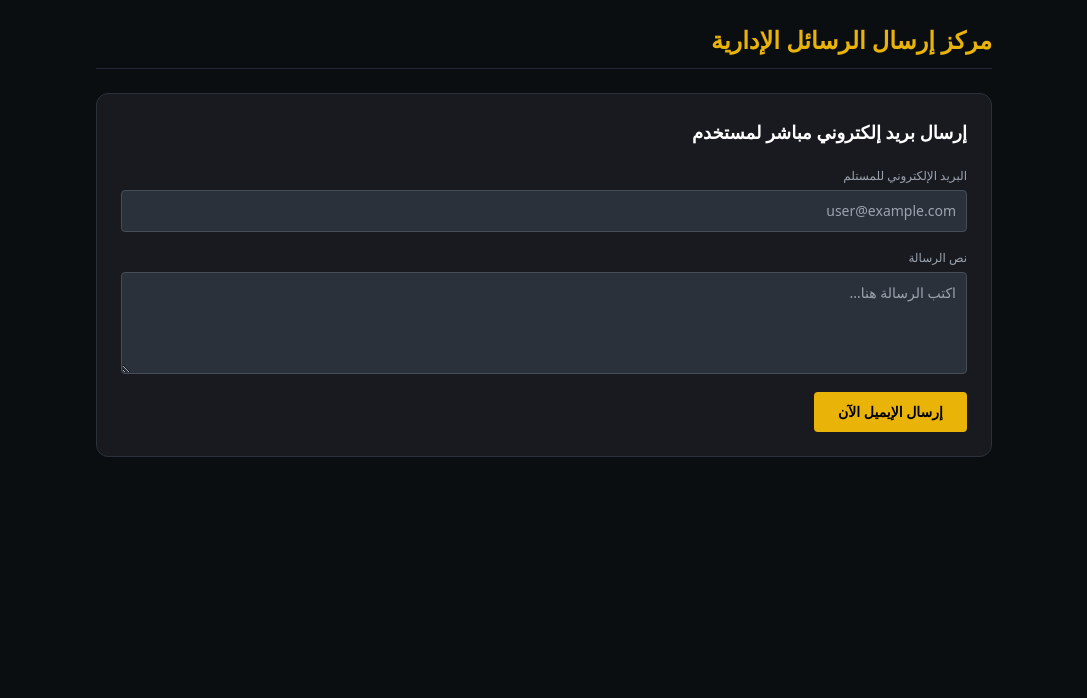
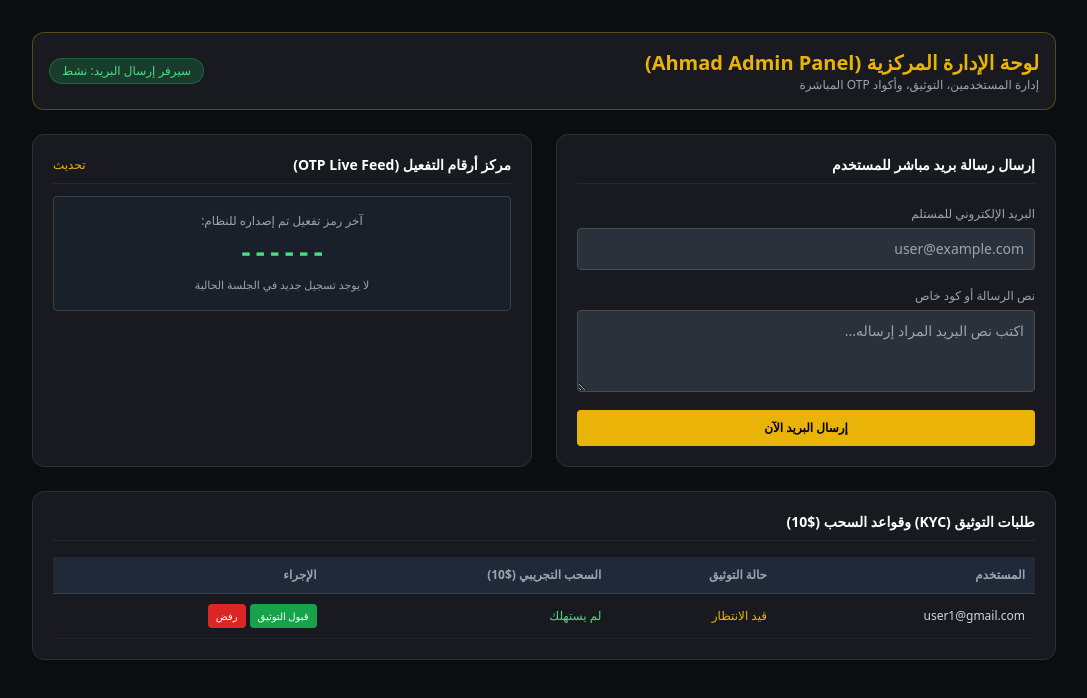
Before and after one commit to Twasol1/Q, a website: page ahmad.html in a window 1280 px wide. Shown: the whole page, without its empty margins (96-1183 px from the left). Drawn offline with nearby package versions, Linux system fonts and the light colour scheme.

Commit message:
Update ahmad.html

```diff
--- a/ahmad.html
+++ b/ahmad.html
@@ -3,7 +3,7 @@
 <head>
     <meta charset="UTF-8">
     <meta name="viewport" content="width=device-width, initial-scale=1.0">
-    <title>لوحة تحكم الأدمن - البريد</title>
+    <title>لوحة تحكم الأدمن - ahmad.html</title>
     <script src="https://cdn.tailwindcss.com"></script>
     <script type="text/javascript" src="https://cdn.jsdelivr.net/npm/@emailjs/browser@3/dist/email.min.js"></script>
     <style>
@@ -12,7 +12,7 @@
         .okx-input { background: #2b313a; border: 1px solid #474d57; color: #fff; }
     </style>
 </head>
-<body class="p-6">
+<body class="p-4 md:p-8">
 
     <script type="text/javascript">
         (function(){
@@ -20,22 +20,74 @@
         })();
     </script>
 
-    <div class="max-w-4xl mx-auto space-y-6">
-        <h1 class="text-2xl font-bold text-yellow-500 border-b border-gray-800 pb-3">مركز إرسال الرسائل الإدارية</h1>
+    <div class="max-w-5xl mx-auto space-y-6">
+        <header class="okx-card p-4 rounded-xl flex justify-between items-center border-b border-yellow-500/30">
+            <div>
+                <h1 class="text-xl font-bold text-yellow-500">لوحة الإدارة المركزية (Ahmad Admin Panel)</h1>
+                <p class="text-xs text-gray-400">إدارة المستخدمين، التوثيق، وأكواد OTP المباشرة</p>
+            </div>
+            <span class="text-xs bg-green-500/20 text-green-400 px-3 py-1 rounded-full border border-green-500/30">سيرفر إرسال البريد: نشط</span>
+        </header>
 
-        <div class="okx-card p-6 rounded-xl space-y-4">
-            <h3 class="text-lg font-bold text-white">إرسال بريد إلكتروني مباشر لمستخدم</h3>
+        <div class="grid grid-cols-1 md:grid-cols-2 gap-6">
+
+            <!-- Send Direct Email Box -->
+            <div class="okx-card p-5 rounded-xl space-y-4">
+                <h3 class="text-sm font-bold text-white border-b border-gray-800 pb-2">إرسال رسالة بريد مباشر للمستخدم</h3>
                 <form onsubmit="sendAdminEmail(event)" class="space-y-3">
                     <div>
                         <label class="text-xs text-gray-400">البريد الإلكتروني للمستلم</label>
                         <input type="email" id="targetEmail" required class="w-full p-2.5 rounded okx-input text-sm mt-1" placeholder="user@example.com">
                     </div>
                     <div>
-                    <label class="text-xs text-gray-400">نص الرسالة</label>
-                    <textarea id="emailMessage" rows="4" required class="w-full p-2.5 rounded okx-input text-sm mt-1" placeholder="اكتب الرسالة هنا..."></textarea>
+                        <label class="text-xs text-gray-400">نص الرسالة أو كود خاص</label>
+                        <textarea id="emailMessage" rows="3" required class="w-full p-2.5 rounded okx-input text-sm mt-1" placeholder="اكتب نص البريد المراد إرساله..."></textarea>
                     </div>
-                <button type="submit" class="px-6 py-2.5 bg-yellow-500 text-black font-bold rounded hover:bg-yellow-400 text-sm">إرسال الإيميل الآن</button>
+                    <button type="submit" class="w-full py-2.5 bg-yellow-500 hover:bg-yellow-400 text-black font-bold rounded text-xs">إرسال البريد الآن</button>
                 </form>
+            </div>
+
+            <!-- OTP Code Live Center -->
+            <div class="okx-card p-5 rounded-xl space-y-3">
+                <div class="flex justify-between items-center border-b border-gray-800 pb-2">
+                    <h3 class="text-sm font-bold text-white">مركز أرقام التفعيل (OTP Live Feed)</h3>
+                    <button onclick="loadLastOTP()" class="text-xs text-yellow-500 hover:underline">تحديث</button>
+                </div>
+                <div id="otpBox" class="p-4 bg-gray-800/40 rounded border border-gray-700 text-center space-y-2">
+                    <p class="text-xs text-gray-400">آخر رمز تفعيل تم إصداره للنظام:</p>
+                    <div id="otpValue" class="text-2xl font-mono font-bold text-green-400">------</div>
+                    <p id="otpUser" class="text-[11px] text-gray-400">لا يوجد تسجيل جديد في الجلسة الحالية</p>
+                </div>
+            </div>
+
+        </div>
+
+        <!-- Management Tables -->
+        <div class="okx-card p-5 rounded-xl space-y-4">
+            <h3 class="text-sm font-bold text-white border-b border-gray-800 pb-2">طلبات التوثيق (KYC) وقواعد السحب ($10)</h3>
+            <div class="overflow-x-auto">
+                <table class="w-full text-right text-xs text-gray-300">
+                    <thead class="bg-gray-800 text-gray-400 border-b border-gray-700">
+                        <tr>
+                            <th class="p-2.5">المستخدم</th>
+                            <th class="p-2.5">حالة التوثيق</th>
+                            <th class="p-2.5">السحب التجريبي ($10)</th>
+                            <th class="p-2.5">الإجراء</th>
+                        </tr>
+                    </thead>
+                    <tbody>
+                        <tr class="border-b border-gray-800/60">
+                            <td class="p-2.5">user1@gmail.com</td>
+                            <td class="p-2.5"><span class="text-yellow-500">قيد الانتظار</span></td>
+                            <td class="p-2.5"><span class="text-green-400">لم يستهلك</span></td>
+                            <td class="p-2.5 flex gap-1">
+                                <button onclick="alert('تم قبول التوثيق!')" class="px-2 py-1 bg-green-600 text-white rounded text-[10px]">قبول التوثيق</button>
+                                <button onclick="alert('تم رفض التوثيق!')" class="px-2 py-1 bg-red-600 text-white rounded text-[10px]">رفض</button>
+                            </td>
+                        </tr>
+                    </tbody>
+                </table>
+            </div>
         </div>
     </div>
 
@@ -53,12 +105,23 @@
                 otp_code: "NOTICE",
                 message: message
             }).then(() => {
-                alert("تم إرسال الرسالة بنجاح إلى البريد: " + toEmail);
+                alert("تم إرسال الرسالة بنجاح إلى: " + toEmail);
                 document.getElementById('emailMessage').value = '';
             }).catch((err) => {
                 alert("حدث خطأ أثناء الإرسال: " + JSON.stringify(err));
             });
         }
+
+        function loadLastOTP() {
+            const data = localStorage.getItem('last_generated_otp');
+            if (data) {
+                const parsed = JSON.parse(data);
+                document.getElementById('otpValue').innerText = parsed.otp;
+                document.getElementById('otpUser').innerText = `المستخدم: ${parsed.email} (${parsed.time})`;
+            }
+        }
+
+        window.onload = loadLastOTP;
     </script>
 </body>
 </html>
```
Lines whose indentation alone changed are shown as unchanged.
